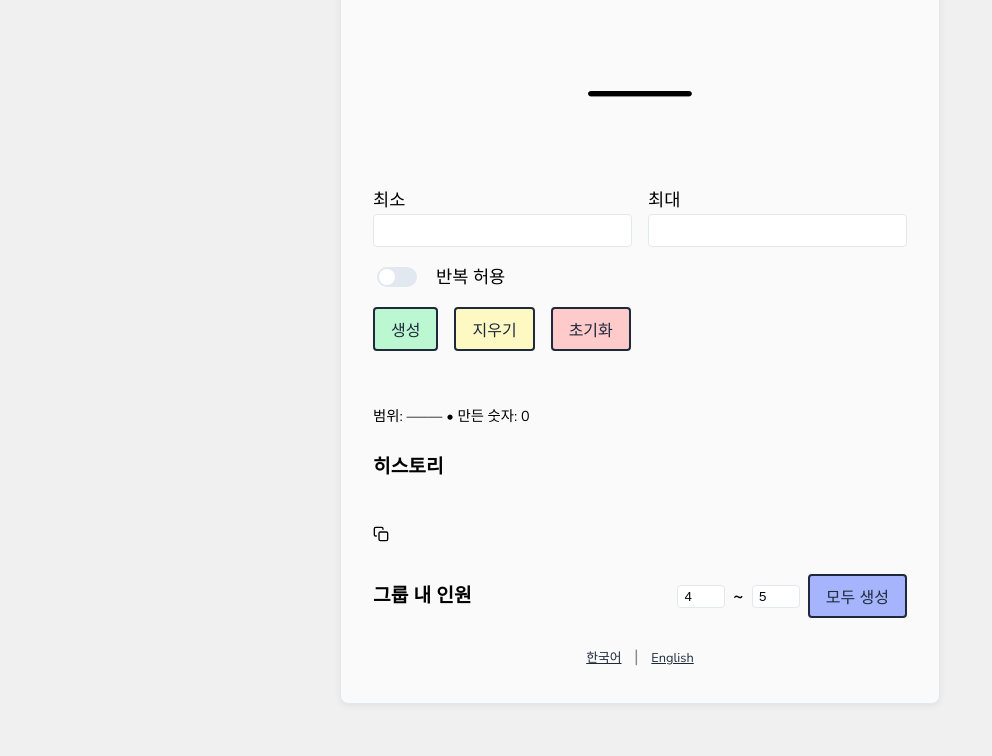
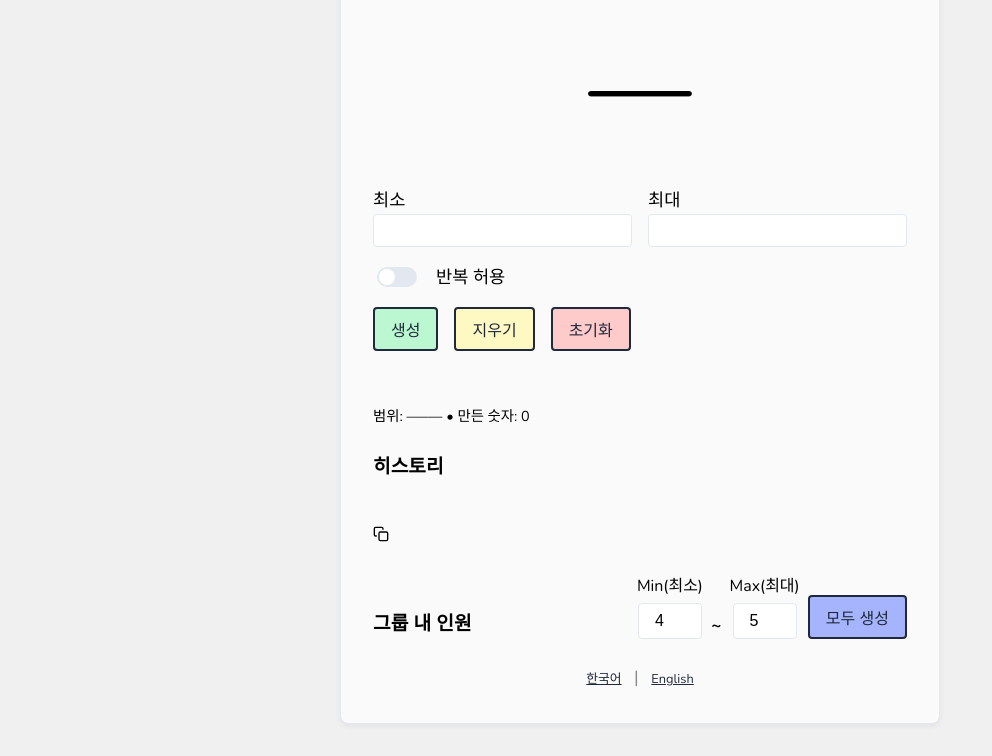
Before and after one commit to singaseongj/singaseong_numbers, a website: page index.html in a window 1280 px wide. Shown: the part 139-895 px from the top of the page, without its empty margins (0-992 px from the left). Drawn offline with nearby package versions, Linux system fonts and the light colour scheme.

Commit message:
Add labels and enlarge group size inputs

```diff
--- a/index.html
+++ b/index.html
@@ -55,9 +55,15 @@
     <section id="groupsSection" class="groups">
       <div class="groups-header">
         <h2 id="groupsHeading">그룹 내 인원</h2>
-        <input type="number" id="gsizeMin" class="gsize-input" min="1" value="4">
+        <div class="gsize-field">
+          <label for="gsizeMin">Min(최소)</label>
+          <input type="number" id="gsizeMin" class="gsize-input" min="1" value="4">
+        </div>
         <span class="gsize-sep" aria-hidden="true">~</span>
-        <input type="number" id="gsizeMax" class="gsize-input" min="1" value="5">
+        <div class="gsize-field">
+          <label for="gsizeMax">Max(최대)</label>
+          <input type="number" id="gsizeMax" class="gsize-input" min="1" value="5">
+        </div>
         <button id="generateAll" type="button">모두 생성</button>
       </div>
       <div id="groupsContainer" class="groups-container"></div>
--- a/styles.css
+++ b/styles.css
@@ -212,7 +212,7 @@ button:focus, input:focus {
 
 .groups-header {
   display: flex;
-  align-items: center;
+  align-items: flex-end;
   gap: 0.5rem;
 }
 
@@ -221,9 +221,21 @@ button:focus, input:focus {
   margin: 0;
 }
 
+.groups-header .gsize-field {
+  display: flex;
+  flex-direction: column;
+  align-items: center;
+}
+
+.groups-header .gsize-field label {
+  font-size: 1rem;
+  margin-bottom: 0.2rem;
+}
+
 .groups-header .gsize-input {
-  width: 3rem;
-  padding: 0.2rem 0.4rem;
+  width: 4rem;
+  padding: 0.5rem 1rem;
+  font-size: 1rem;
   border: 1px solid #e2e8f0;
   border-radius: 4px;
 }
```
